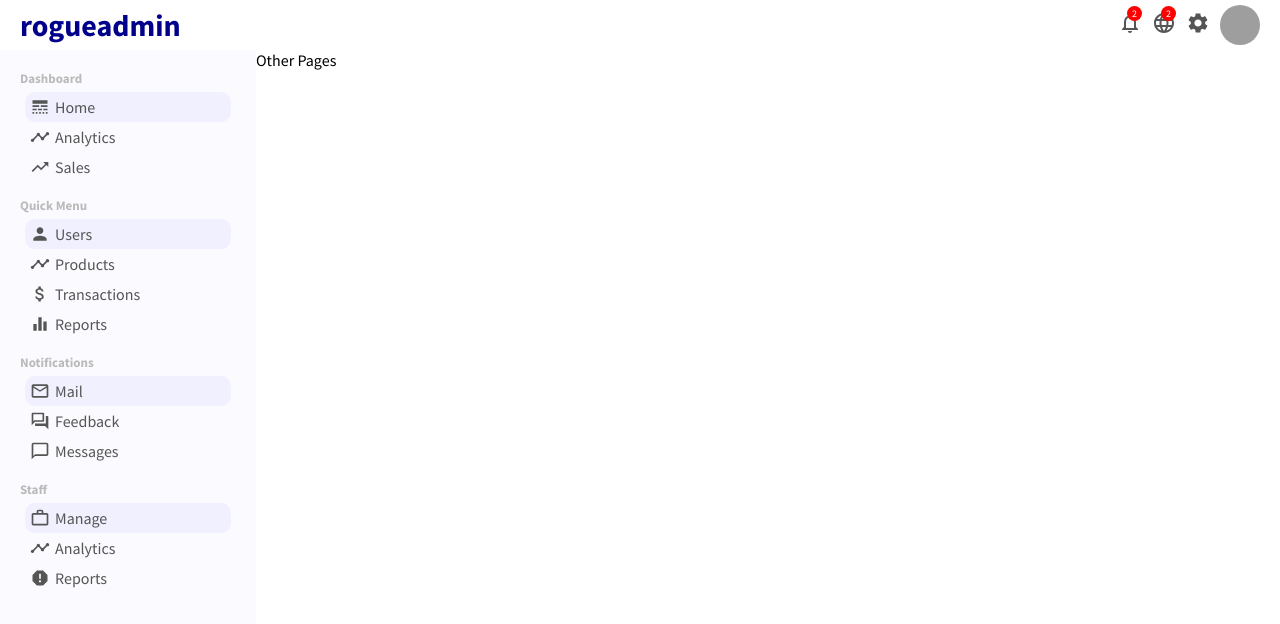
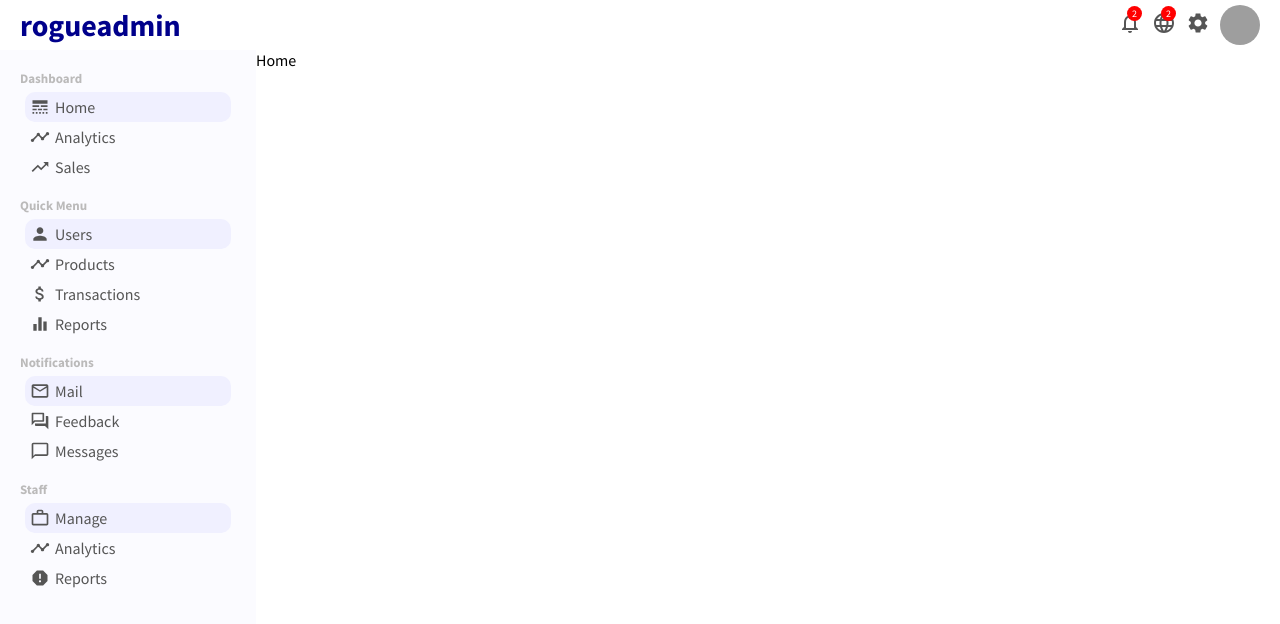
Before and after one commit to sweedalgharshi/admin-panel, a React (Create React App) app: page / in a window 1280 px wide. Shown: the top 624 px of the page. Built offline with nearby package versions, Linux system fonts and the light colour scheme; grey boxes are pictures that could not be loaded.

Commit message:
created home page

```diff
--- a/src/App.css
+++ b/src/App.css
@@ -8,7 +8,3 @@
 .container {
   display: flex;
 }
-
-.other {
-  flex: 4;
-}
--- a/src/App.js
+++ b/src/App.js
@@ -1,6 +1,7 @@
 import "./App.css";
 import Sidebar from "./components/sidebar/Sidebar";
 import Topbar from "./components/topbar/Topbar";
+import Home from "./pages/homepage/Home";
 
 function App() {
   return (
@@ -8,7 +9,7 @@
       <Topbar />
       <div className="container">
         <Sidebar />
-        <div className="other"> Other Pages</div>
+        <Home />
       </div>
     </div>
   );
--- /dev/null
+++ b/src/pages/homepage/Home.jsx
@@ -0,0 +1,8 @@
+import React from "react";
+import "./home.css";
+
+function Home() {
+  return <div className="home">Home</div>;
+}
+
+export default Home;
--- /dev/null
+++ b/src/pages/homepage/home.css
@@ -0,0 +1,3 @@
+.home {
+  flex: 4;
+}
```
